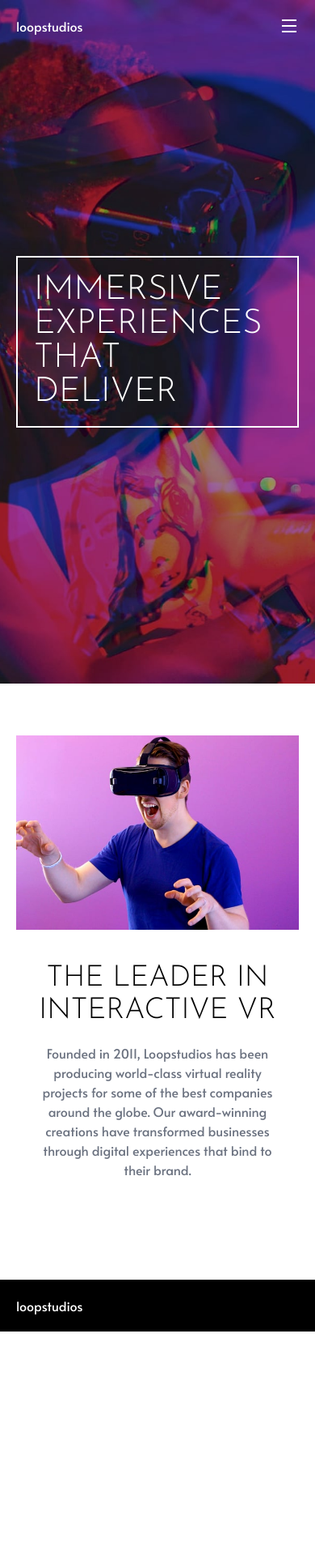
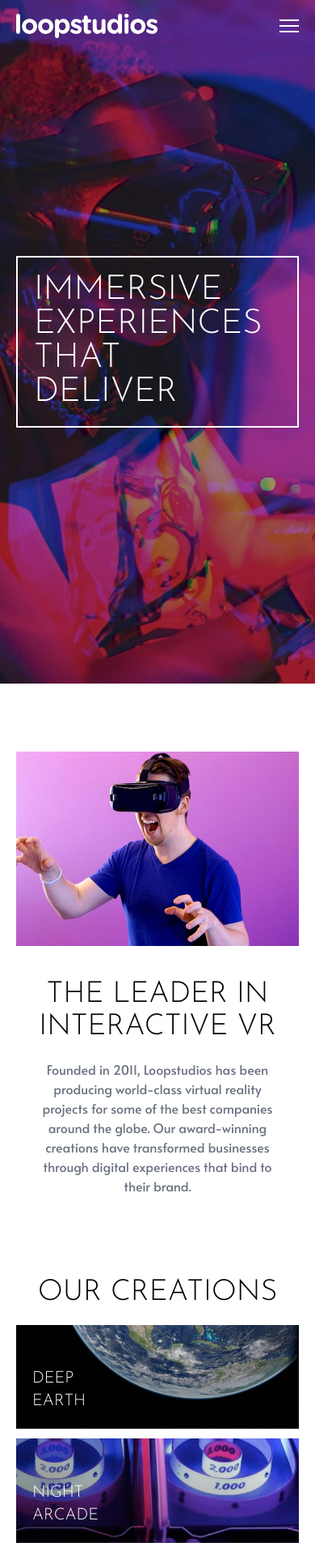
Before and after one commit to dpkreativ/loopstudios-landing-page, a Next.js app: page / in a window 390 px wide. Shown: the top 1915 px of the page at 81% size. Before the commit the page ends 1644 px from the top, so only its background shows below. Built offline with nearby package versions, Linux system fonts and the light colour scheme.

Commit message:
Build out mobile view for Loopstudios

```diff
--- a/components/UI/atoms/Brand.tsx
+++ b/components/UI/atoms/Brand.tsx
@@ -1,5 +1,13 @@
 import React from 'react';
 
 export default function Brand() {
-  return <div>loopstudios</div>;
+  return (
+    <div className="w-1/2 max-w-[200px]">
+      <img
+        src="/assets/images/logo.svg"
+        alt="Loopstudios logo"
+        className="w-full object-contain"
+      />
+    </div>
+  );
 }
--- /dev/null
+++ b/components/UI/atoms/CreationImage.tsx
@@ -0,0 +1,19 @@
+import React, { ReactNode } from 'react';
+
+interface imageProps {
+  imgSrc: string;
+  imgAlt: string;
+  imgText: ReactNode;
+}
+
+export default function CreationImage({ imgSrc, imgAlt, imgText }: imageProps) {
+  return (
+    <div className="relative">
+      <img src={imgSrc} alt={imgAlt} className="object-contain w-full" />
+      <div className="h-full w-full absolute top-0 bg-gradient-to-tr from-black to-transparent opacity-60"></div>
+      <h3 className="font-title uppercase text-xl absolute bottom-0 text-white p-5">
+        <div>{imgText}</div>
+      </h3>
+    </div>
+  );
+}
--- a/components/UI/atoms/Icons.tsx
+++ b/components/UI/atoms/Icons.tsx
@@ -1,14 +1,71 @@
 export function Hamburger() {
   return (
-    <svg
-      xmlns="http://www.w3.org/2000/svg"
-      viewBox="0 0 24 24"
-      width="24"
-      height="24"
-      fill="currentColor"
-    >
-      <path fill="none" d="M0 0h24v24H0z" />
-      <path d="M3 4h18v2H3V4zm0 7h18v2H3v-2zm0 7h18v2H3v-2z" />
-    </svg>
+    <div className="h-full relative">
+      <img
+        src="/assets/images/icon-hamburger.svg"
+        alt="hamburger icon"
+        className="h-full object-contain"
+      />
+    </div>
   );
 }
+
+export function Close() {
+  return (
+    <div className="h-full relative">
+      <img
+        src="/assets/images/icon-close.svg"
+        alt="close icon"
+        className="h-full object-contain"
+      />
+    </div>
+  );
+}
+
+export function Facebook() {
+  return (
+    <div className="h-full relative">
+      <img
+        src="/assets/images/icon-facebook.svg"
+        alt="facebook icon"
+        className="h-full object-contain"
+      />
+    </div>
+  );
+}
+
+export function Instagram() {
+  return (
+    <div className="h-full relative">
+      <img
+        src="/assets/images/icon-instagram.svg"
+        alt="instagram icon"
+        className="h-full object-contain"
+      />
+    </div>
+  );
+}
+
+export function Pinterest() {
+  return (
+    <div className="h-full relative">
+      <img
+        src="/assets/images/icon-pinterest.svg"
+        alt="pinterest icon"
+        className="h-full object-contain"
+      />
+    </div>
+  );
+}
+
+export function Twitter() {
+  return (
+    <div className="h-full relative">
+      <img
+        src="/assets/images/icon-twitter.svg"
+        alt="twitter icon"
+        className="h-full object-contain"
+      />
+    </div>
+  );
+}
--- a/components/UI/organisms/Footer.tsx
+++ b/components/UI/organisms/Footer.tsx
@@ -1,5 +1,31 @@
 import React from 'react';
+import Brand from '../atoms/Brand';
+import { Facebook, Instagram, Pinterest, Twitter } from '../atoms/Icons';
 
 export default function Footer() {
-  return <footer className="p-5 bg-black text-white">loopstudios</footer>;
+  return (
+    <footer className="p-5 py-16 bg-black text-white">
+      <section className="flex flex-col items-center space-y-5">
+        <Brand />
+        <article className="flex flex-col space-y-3 text-center">
+          <div>About</div>
+          <div>Careers</div>
+          <div>Events</div>
+          <div>Products</div>
+          <div>Support</div>
+        </article>
+      </section>
+      <section className="mt-16">
+        <article className="flex space-x-3 items-center justify-center">
+          <Facebook />
+          <Twitter />
+          <Pinterest />
+          <Instagram />
+        </article>
+        <article className="text-center mt-3">
+          &copy; {new Date().getFullYear()} Loopstudios. All rights reserved.
+        </article>
+      </section>
+    </footer>
+  );
 }
--- /dev/null
+++ b/components/UI/organisms/MobileView.tsx
@@ -0,0 +1,146 @@
+import Image from 'next/image';
+import CreationImage from '../atoms/CreationImage';
+
+export default function MobileView() {
+  return (
+    <div>
+      {/* Hero Section */}
+      <section className="h-full grid grid-rows-1 items-center min-h-screen -mt-16">
+        <div className="absolute h-screen w-full top-0 -z-20">
+          <Image
+            src="/assets/images/mobile/image-hero.jpg"
+            layout="fill"
+            objectFit="cover"
+            priority
+          />
+        </div>
+        <article className="border-2 border-white mx-5 p-5">
+          <h1 className="font-title uppercase text-white text-[42px] leading-none">
+            <div>Immersive</div>
+            <div>Experiences</div>
+            <div>that</div>
+            <div>Deliver</div>
+          </h1>
+        </article>
+      </section>
+
+      {/* Intro Section */}
+      <section className="p-5 mt-16">
+        <div className="relative w-full">
+          <img
+            src="/assets/images/mobile/image-interactive.jpg"
+            alt="vr illustration mobile"
+            className="object-contain w-full"
+          />
+        </div>
+        <div className="py-10">
+          <h2 className="font-title uppercase text-4xl text-center">
+            The leader in interactive VR
+          </h2>
+          <p className="p-5 text-center leading-normal text-gray-500">
+            Founded in 2011, Loopstudios has been producing world-class virtual
+            reality projects for some of the best companies around the globe.
+            Our award-winning creations have transformed businesses through
+            digital experiences that bind to their brand.
+          </p>
+        </div>
+      </section>
+
+      {/* Our Creations */}
+      <section className="p-5">
+        <h2 className="font-title uppercase text-4xl text-center">
+          Our Creations
+        </h2>
+
+        <div className="flex flex-col space-y-3 mt-5">
+          <CreationImage
+            imgSrc="/assets/images/mobile/image-deep-earth.jpg"
+            imgAlt="deep earth"
+            imgText={
+              <>
+                <p>Deep</p>
+                <p>Earth</p>
+              </>
+            }
+          />
+          <CreationImage
+            imgSrc="/assets/images/mobile/image-night-arcade.jpg"
+            imgAlt="night arcade"
+            imgText={
+              <>
+                <p>Night</p>
+                <p>Arcade</p>
+              </>
+            }
+          />
+          <CreationImage
+            imgSrc="/assets/images/mobile/image-soccer-team.jpg"
+            imgAlt="soccer team"
+            imgText={
+              <>
+                <p>Soccer</p>
+                <p>Team VR</p>
+              </>
+            }
+          />
+          <CreationImage
+            imgSrc="/assets/images/mobile/image-grid.jpg"
+            imgAlt="the grid"
+            imgText={
+              <>
+                <p>The</p>
+                <p>Grid</p>
+              </>
+            }
+          />
+          <CreationImage
+            imgSrc="/assets/images/mobile/image-from-above.jpg"
+            imgAlt="from up above"
+            imgText={
+              <>
+                <p>From Up</p>
+                <p>Above VR</p>
+              </>
+            }
+          />
+          <CreationImage
+            imgSrc="/assets/images/mobile/image-pocket-borealis.jpg"
+            imgAlt="pocket borealis"
+            imgText={
+              <>
+                <p>Pocket</p>
+                <p>Borealis</p>
+              </>
+            }
+          />
+          <CreationImage
+            imgSrc="/assets/images/mobile/image-curiosity.jpg"
+            imgAlt="the curiosity"
+            imgText={
+              <>
+                <p>The</p>
+                <p>Curiosity</p>
+              </>
+            }
+          />
+          <CreationImage
+            imgSrc="/assets/images/mobile/image-fisheye.jpg"
+            imgAlt="make it fisheye"
+            imgText={
+              <>
+                <p>Make it</p>
+                <p>Fisheye</p>
+              </>
+            }
+          />
+        </div>
+
+        <div className="w-max mx-auto my-8">
+          <button className="border-2 border-black uppercase py-2 px-10 active:bg-black active:text-white">
+            See All
+          </button>
+        </div>
+      </section>
+    </div>
+  );
+}
--- a/pages/index.tsx
+++ b/pages/index.tsx
@@ -1,7 +1,7 @@
 import type { NextPage } from 'next';
 import Head from 'next/head';
-import Image from 'next/image';
 import HomeLayout from '../components/Layouts/HomeLayout';
+import MobileView from '../components/UI/organisms/MobileView';
 
 const Home: NextPage = () => {
   return (
@@ -13,47 +13,7 @@ const Home: NextPage = () => {
       </Head>
 
       <HomeLayout>
-        {/* Hero Section */}
-        <section className="h-full grid grid-rows-1 items-center min-h-screen -mt-16">
-          <div className="absolute h-screen w-full top-0 -z-20">
-            <Image
-              src="/assets/images/mobile/image-hero.jpg"
-              layout="fill"
-              objectFit="cover"
-            />
-          </div>
-          <article className="border-2 border-white mx-5 p-5">
-            <h1 className="font-title uppercase text-white text-[42px] leading-none">
-              <div>Immersive</div>
-              <div>Experiences</div>
-              <div>that</div>
-              <div>Deliver</div>
-            </h1>
-          </article>
-        </section>
-
-        {/* Intro Section */}
-        <section className="p-5 py-16">
-          <div className="relative w-full">
-            {/* <Image
-              src="/assets/images/mobile/image-interactive.jpg"
-              layout="fill"
-              objectFit="contain"
-            /> */}
-            <img src="/assets/images/mobile/image-interactive.jpg" alt="heh" />
-          </div>
-          <div className="py-10">
-            <h2 className="font-title uppercase text-4xl text-center">
-              The leader in interactive VR
-            </h2>
-            <p className="p-5 text-center leading-normal text-gray-500">
-              Founded in 2011, Loopstudios has been producing world-class
-              virtual reality projects for some of the best companies around the
-              globe. Our award-winning creations have transformed businesses
-              through digital experiences that bind to their brand.
-            </p>
-          </div>
-        </section>
+        <MobileView />
       </HomeLayout>
     </div>
   );
```
